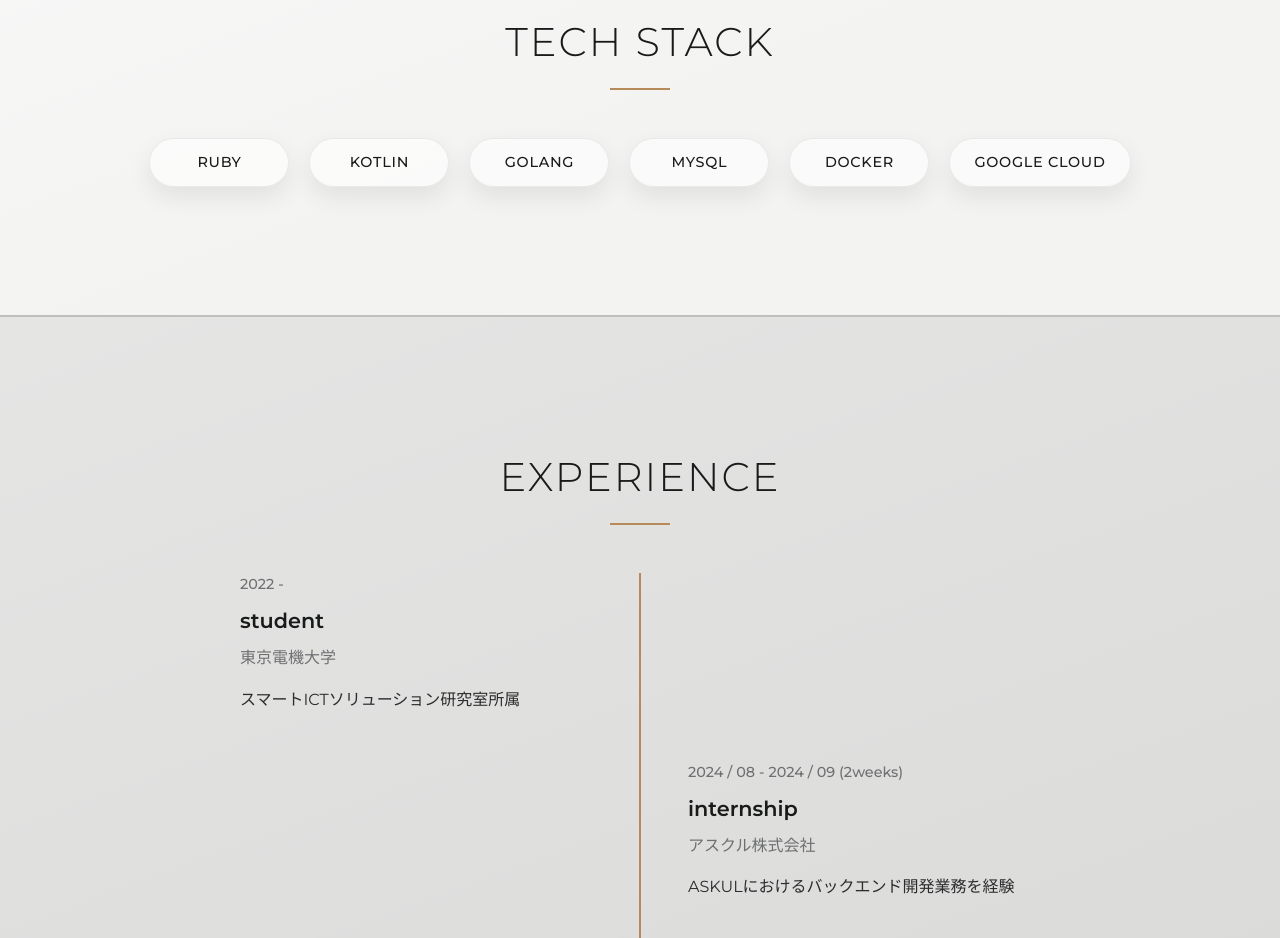
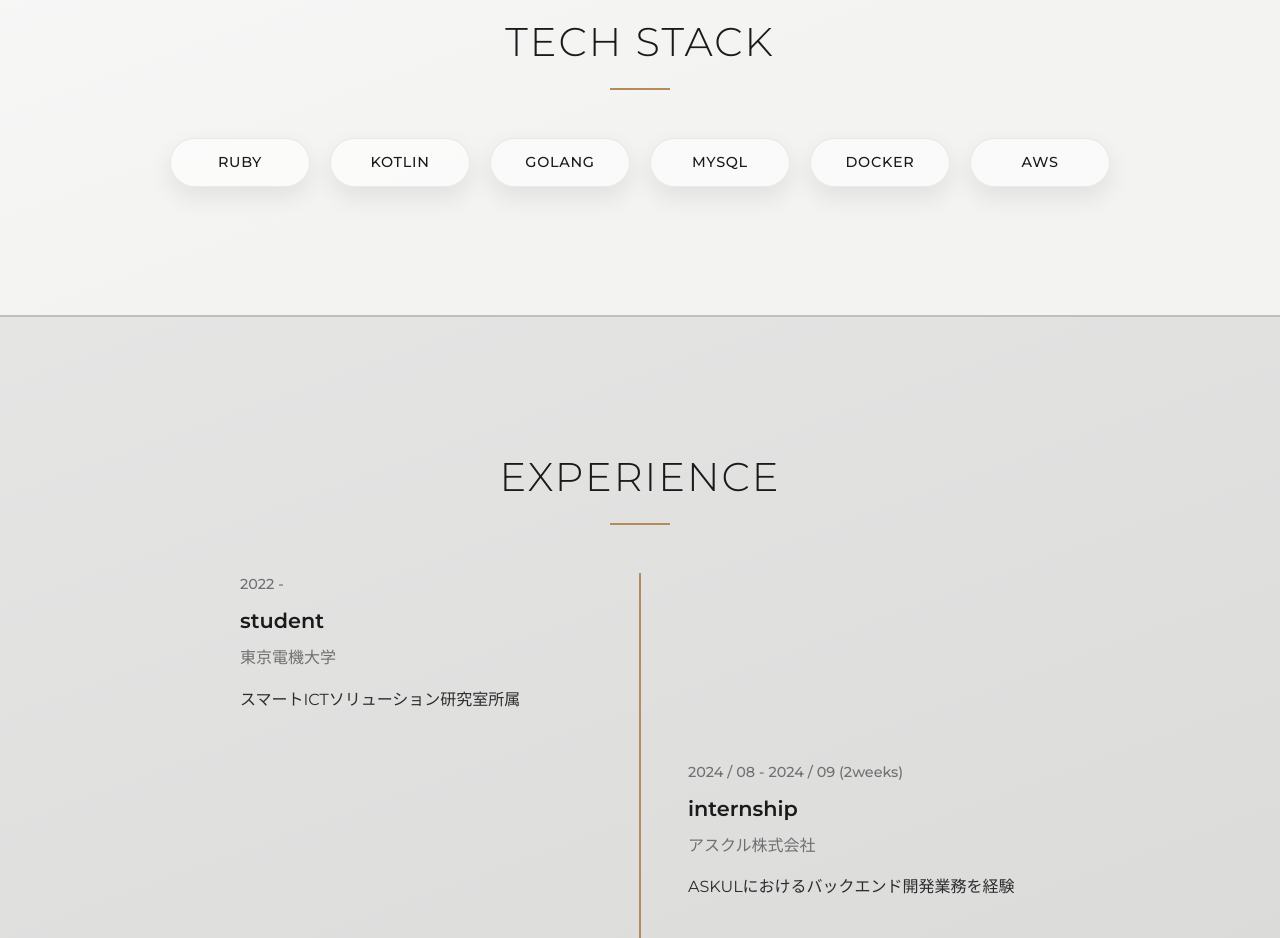
Before and after one commit to HijiriSato88/portfolio, a Nuxt app: page / in a window 1280 px wide. Shown: the part 880-1818 px from the top of the page. Built offline with nearby package versions, Linux system fonts and the light colour scheme.

Commit message:
fix: skills

```diff
--- a/components/sections/Skills.vue
+++ b/components/sections/Skills.vue
@@ -26,6 +26,6 @@ const skills = [
   'Golang',
   'MySQL',
   'Docker',
-  'Google Cloud'
+  'AWS'
 ]
 </script>
```
